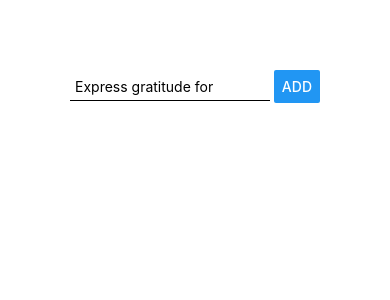
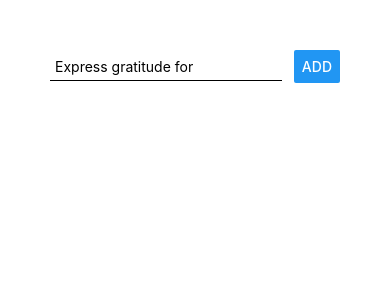
Before and after one commit to Yosolita1978/GratitudeList, a React Native app: screen / in a window 390 px wide. Shown: the top 300 px of the page. Built offline with nearby package versions, Linux system fonts and the light colour scheme.

Commit message:
More test

```diff
--- a/App.js
+++ b/App.js
@@ -35,7 +35,7 @@ export default function App() {
 
 const styles = StyleSheet.create({
   screenLayout: {
-    padding: 70
+    padding: 50
   },
   inputContainer:{
     flexDirection: 'row',
```
